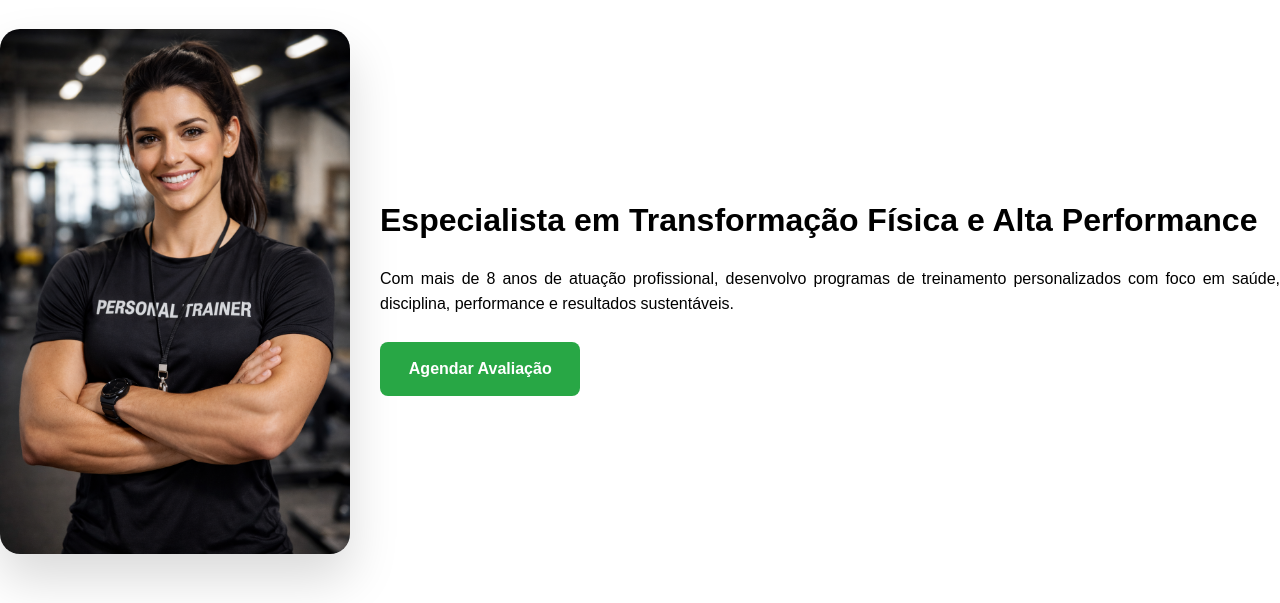
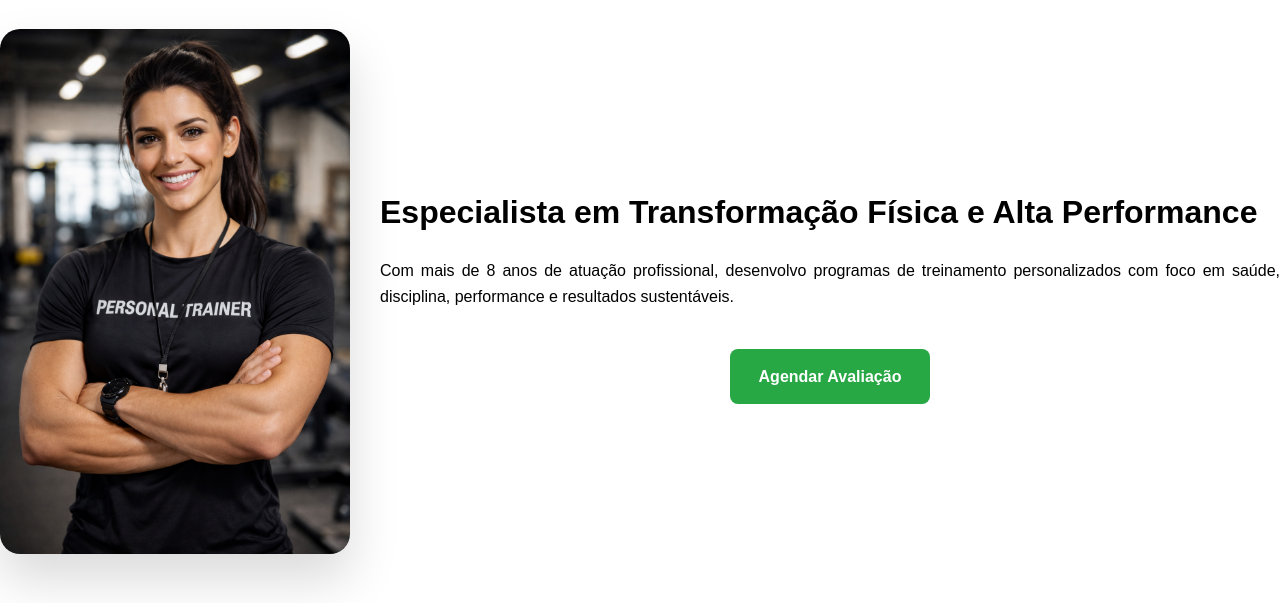
Before and after one commit to profAlbertoAyres/Aula2026, a PHP site: page /perfil.html in a window 1280 px wide. Shown: the part 136-739 px from the top of the page. Run offline with PHP 8.4, Linux system fonts and the light colour scheme.

Commit message:
correção

```diff
--- a/css/perfil.css
+++ b/css/perfil.css
@@ -80,12 +80,14 @@
 }
 
 /* Mobile */
-@media (max-width: 768px) {
-
+@media (max-width: 1024px) {
     .perfil-hero {
         padding: 60px 20px;
         flex-direction: column;
     }
+}
+@media (max-width: 768px) {
+
 
     .perfil-img img {
         width: 220px;
--- a/css/servicos.css
+++ b/css/servicos.css
@@ -53,7 +53,7 @@
     margin-bottom: 0.5rem;
 }
 
-@media (max-width: 768px) {
+@media (max-width: 1024px) {
     .servico-bloco {
         flex: 0 0 100%;
     }
--- a/perfil.html
+++ b/perfil.html
@@ -42,8 +42,11 @@
                         Com mais de 8 anos de atuação profissional, desenvolvo programas de treinamento personalizados
                         com foco em saúde, disciplina, performance e resultados sustentáveis.
                     </p>
+                    <div class="container-btn">
 
-                    <a href="#contato" class="btn">Agendar Avaliação</a>
+                        <a href="#contato" class="btn">Agendar Avaliação</a>
+                    </div>
+
                 </div>
             </section>
 
```
Also changed, not shown: servicos.html (+4 -4 lines).
